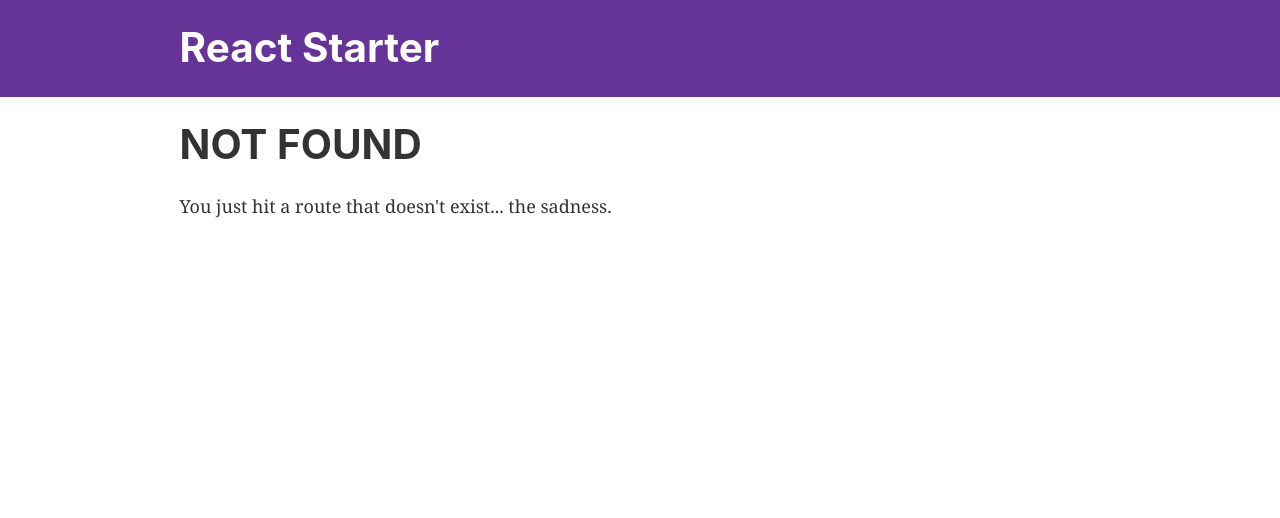
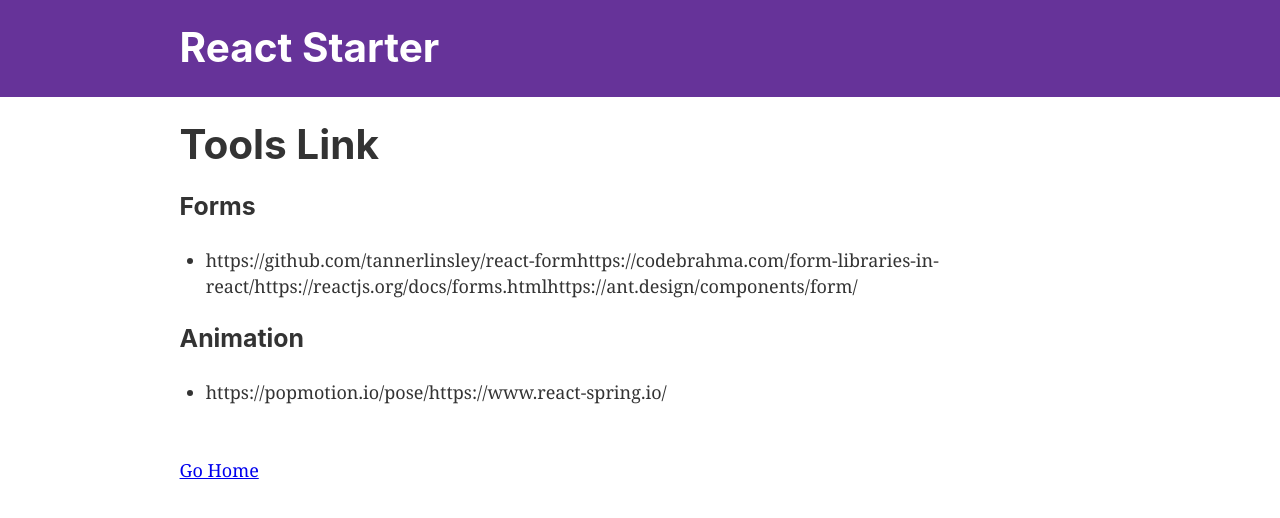
Before and after one commit to elyfuentes27/ReactStarter, a Gatsby site: page /toolResultsPage in a window 1280 px wide. Before the commit this address had no page. Built offline with nearby package versions, Linux system fonts and the light colour scheme; Gatsby itself is replaced by a stand-in of ours.

Commit message:
Tool Links

```diff
--- /dev/null
+++ b/src/common/toolsResults.js
@@ -0,0 +1,27 @@
+const availableCommands = [
+  {
+    name: 'Forms',
+    description: 'Forms Using React',
+    comment: '',
+    link: [
+      'https://github.com/tannerlinsley/react-form',
+      'https://codebrahma.com/form-libraries-in-react/',
+      'https://reactjs.org/docs/forms.html',
+      'https://ant.design/components/form/'
+    ]
+  },
+  {
+    name: 'Animation',
+    description: 'Animation Using React',
+    comment: '',
+    link: [
+      'https://popmotion.io/pose/',
+      'https://www.react-spring.io/',
+    ]
+  },
+
+];
+
+
+
+export default availableCommands;
--- a/src/pages/index.js
+++ b/src/pages/index.js
@@ -43,8 +43,9 @@ const IndexPage = () => (
     </RadioGroup>
 
 
+    <Link to="/toolResultsPage/"> Tools </Link>
+    <Link to="/question-2/"> <Arrow type="next"/></Link>
 
-    <Link to="/question-2/"> <Arrow type="next"/></Link>
     <Arrow type="back" />
   </Layout>
 )
--- /dev/null
+++ b/src/pages/toolResultsPage.js
@@ -0,0 +1,27 @@
+import React from "react"
+import { Link } from "gatsby"
+
+import Layout from "../components/layout"
+import SEO from "../components/seo"
+import allCommands from '../common/toolsResults'
+
+const result = () => (
+  <Layout>
+    <SEO title="tool result" />
+    <h1>Tools Link</h1>
+    <div>
+        {allCommands.map( (i, index) =>
+            <div>
+            <h3>{i.name}</h3>
+                <ul>
+                <li key={index}>{i.link}</li>
+                </ul>
+            </div>
+            )}
+    </div>
+    <br/>
+    <Link to="/">Go Home</Link>
+  </Layout>
+)
+
+export default result
```
Also changed, not shown: src/common/resourceResults.js (added), 1 other file.
